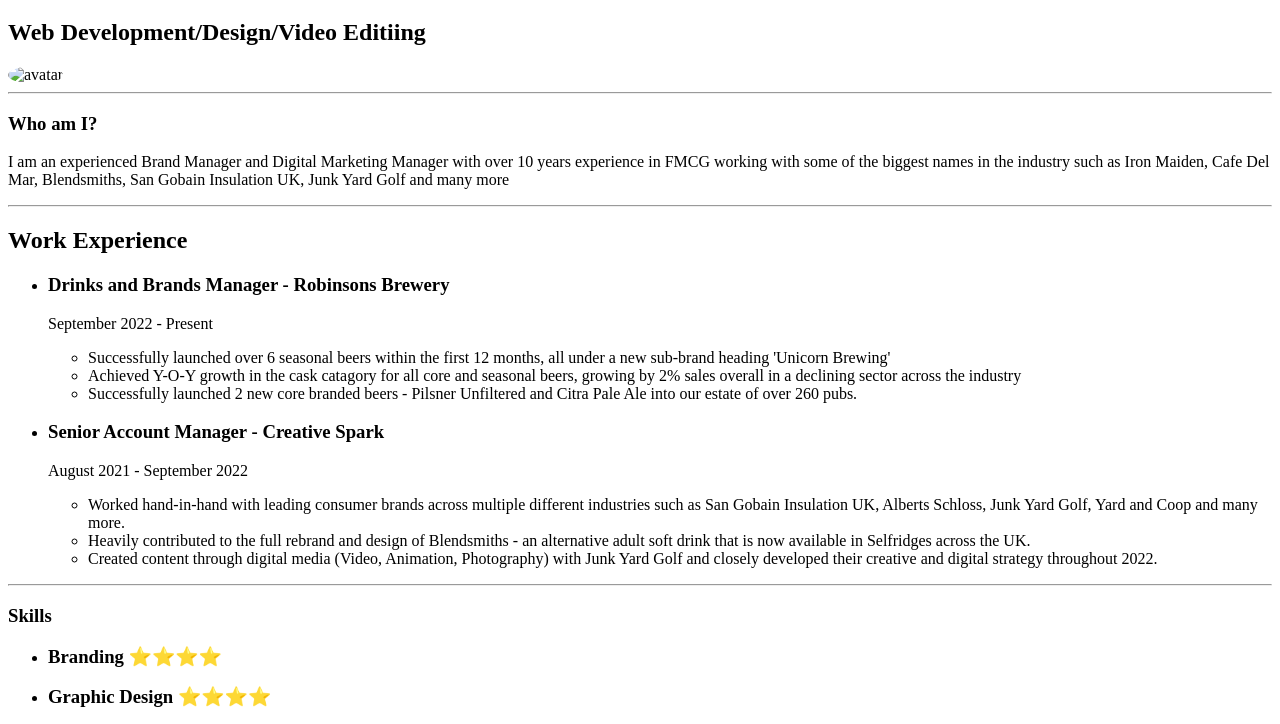
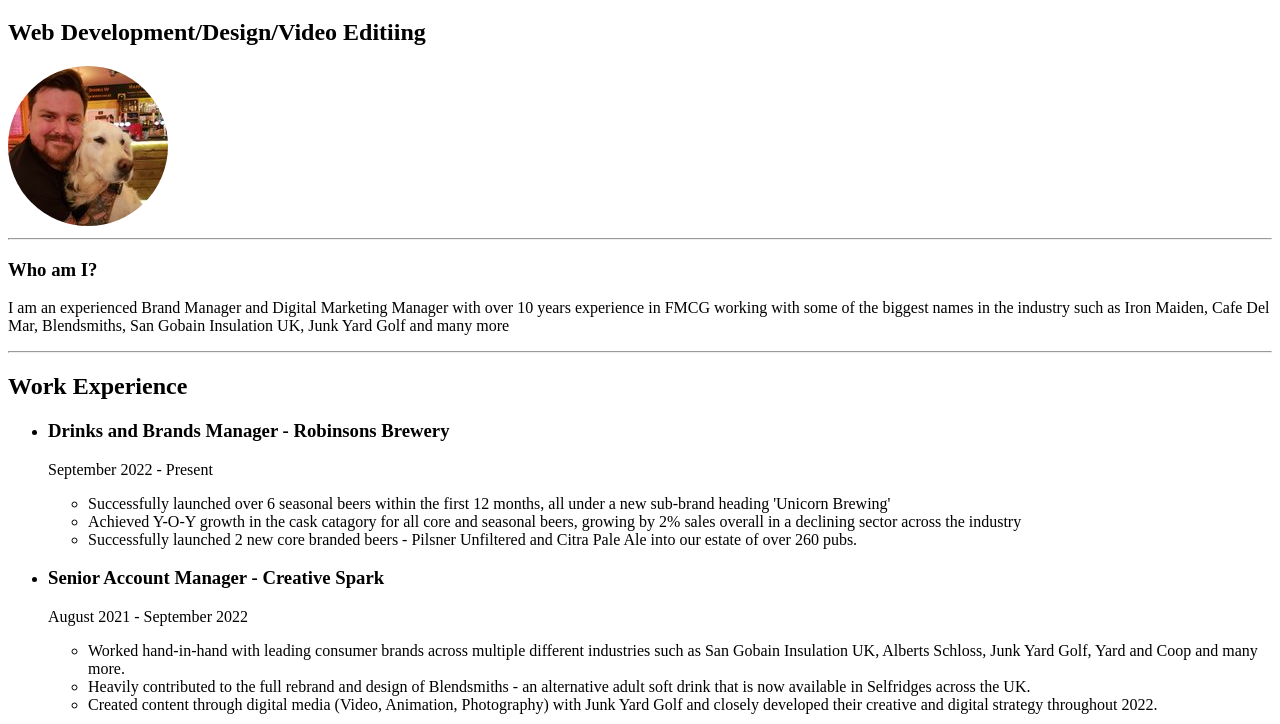
Before and after one commit to SamKennerley/Portfolio, a plain HTML site: page index.html in a window 1280 px wide. Shown: the part 61-785 px from the top of the page. Drawn offline with Linux system fonts and the light colour scheme.

Commit message:
Update index.html

```diff
--- a/index.html
+++ b/index.html
@@ -13,7 +13,7 @@
 <body>
     <h1>Sam Kennerley</h1>
     <h2>Web Development/Design/Video Editiing</h2>
-    <img src="./Assets/ProfilePicture.jpg" alt="avatar">
+    <img src="./ProfilePicture.jpg" alt="avatar">
     <hr />
     <h3>Who am I?</h3>
     <p>I am an experienced Brand Manager and Digital Marketing Manager with over 10 years experience in FMCG working with some of the biggest names in the industry such as Iron Maiden, Cafe Del Mar, Blendsmiths, San Gobain Insulation UK, Junk Yard Golf and many more</p>
```
